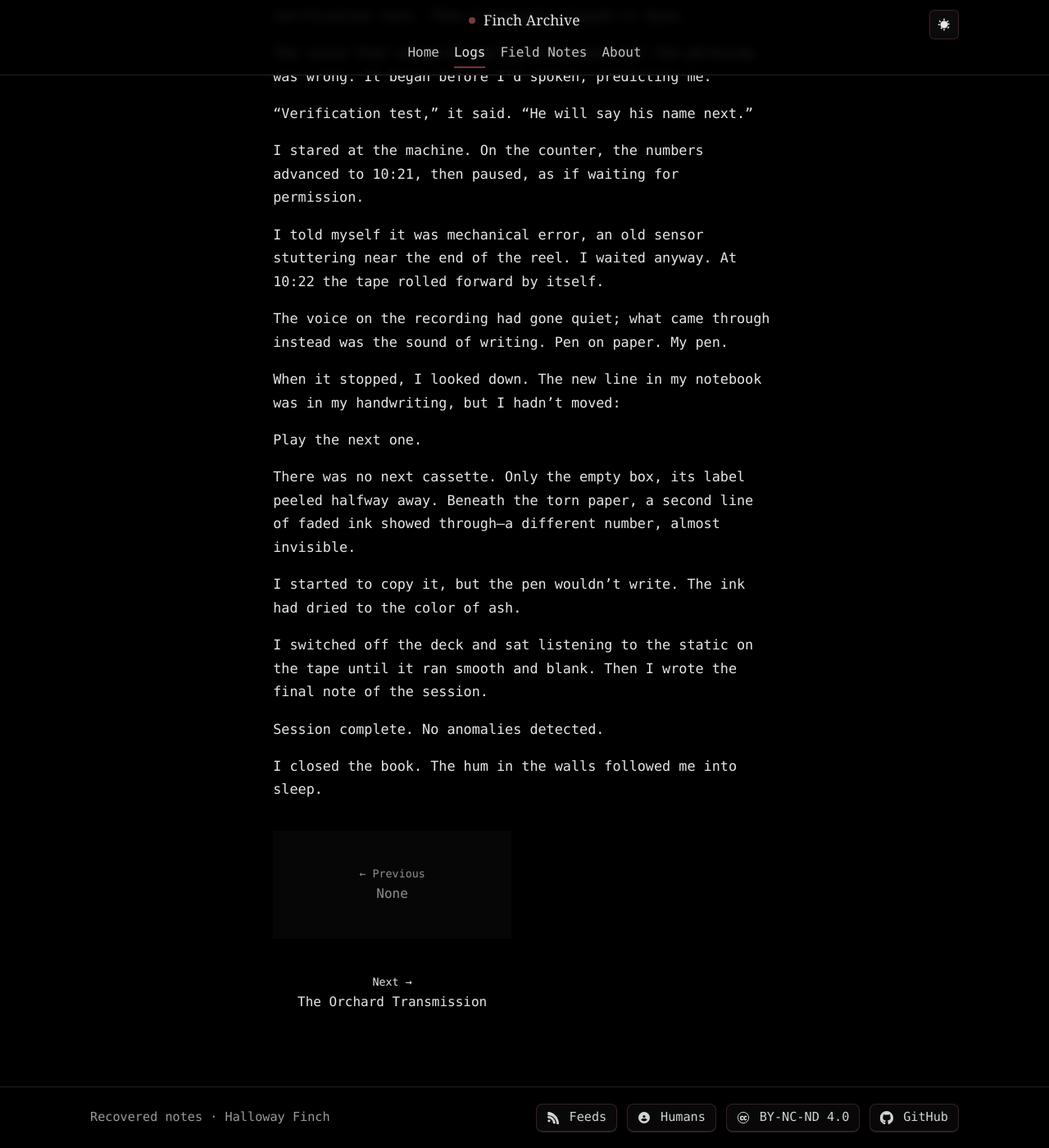
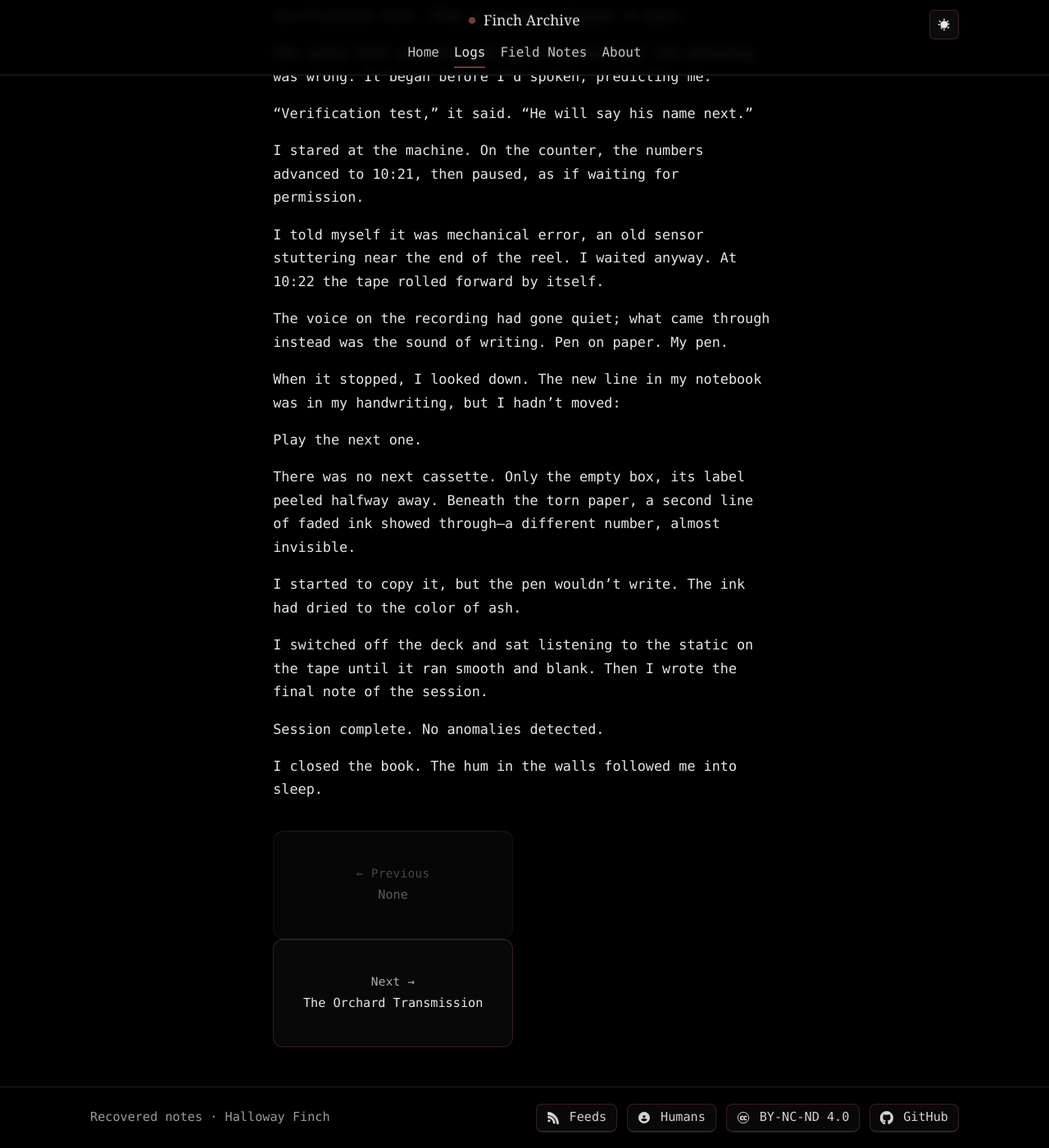
Before and after one commit to HallowayFinch/fincharchive.com, a Jekyll site: the page built from _logs/the-voice-in-the-static.md, in a window 1280 px wide and 1400 px high, scrolled down 3525 px. Shown: the whole window at 82% size. Built offline with Jekyll 4.4.1, drawn with Linux system fonts in a browser that asks for light colours.

Commit message:
Update style.css

```diff
--- a/assets/css/style.css
+++ b/assets/css/style.css
@@ -297,40 +297,90 @@ a:hover .fn-thumb {
 /* ======================================
    Pager / Prev–Next Cards
    ====================================== */
+
+/* container */
+nav.pager,
 .pager{
-  display:grid !important;
+  display:grid;
   grid-template-columns:1fr;
-  row-gap:24px;             /* vertical space between tiles (mobile) */
-  column-gap:24px;
-  margin-top:2.25rem;
+  row-gap:22px;                 /* vertical space between tiles (mobile) */
+  column-gap:22px;
+  margin:2.25rem 0 0;
 }
-.pager > *{
-  /* force grid items (link or span) to stretch full width */
-  justify-self:stretch;
-  width:100% !important;
+
+/* two-up on wider screens */
+@media (min-width:760px){
+  nav.pager,
+  .pager{
+    grid-template-columns:1fr 1fr;
+    row-gap:26px;
+    column-gap:28px;            /* horizontal space between previous/next */
+  }
 }
-.pager-link{
-  width:100% !important;
-  min-height:var(--tile-min);
-  margin:0;
+
+/* base card — applies to BOTH <a> and <span> */
+.pager .pager-link{
+  /* card visuals (match your site cards) */
   display:flex;
   flex-direction:column;
   justify-content:center;
   align-items:center;
+  text-align:center;
+  font-family:var(--mono);
+  font-size:.95rem;
+  line-height:1.4;
+
+  padding:18px 22px;
+  min-height:clamp(96px, 16vw, 132px);
+  width:100%;
+
+  border:1px solid var(--badge-border);
+  border-radius:12px;
+  background:var(--card-bg);
+  color:var(--fg);
+  box-shadow:inset 0 1px rgba(255,255,255,0.08), 0 2px 6px rgba(0,0,0,0.10);
+  text-decoration:none;
+  transition:
+    background var(--dur-fast) var(--ease),
+    border-color var(--dur-fast) var(--ease),
+    transform var(--dur-fast) var(--ease),
+    box-shadow var(--dur-fast) var(--ease),
+    color var(--dur-fast) var(--ease);
 }
-.pager-link.is-disabled{
-  opacity:.62;
+
+/* hover/active only for anchors */
+.pager a.pager-link:hover{
+  transform:translateY(-1px);
+  background:var(--accent);
+  border-color:var(--accent);
+  color:var(--on-accent);
+  box-shadow:0 3px 10px rgba(0,0,0,0.20);
+}
+.pager a.pager-link:active{ transform:translateY(0); }
+
+/* disabled “None” tile keeps full size, just muted */
+.pager .pager-link.is-disabled{
+  opacity:.60;
   pointer-events:none;
   background:var(--badge-bg);
   border-color:rgba(122,58,58,.30);
+  color:var(--muted);
   filter:saturate(.9);
 }
-@media (min-width:760px){
-  .pager{
-    grid-template-columns:1fr 1fr; /* two equal columns */
-    row-gap:28px;
-    column-gap:32px;
-  }
+
+/* small kicker line above the title */
+.pager .pager-kicker{
+  display:block;
+  font-size:.9rem;
+  opacity:.75;
+  margin-bottom:6px;
+  letter-spacing:.02em;
+}
+
+/* focus */
+.pager .pager-link:focus-visible{
+  outline:2px dashed var(--accent);
+  outline-offset:2px;
 }
 
 /* ======================================
```
